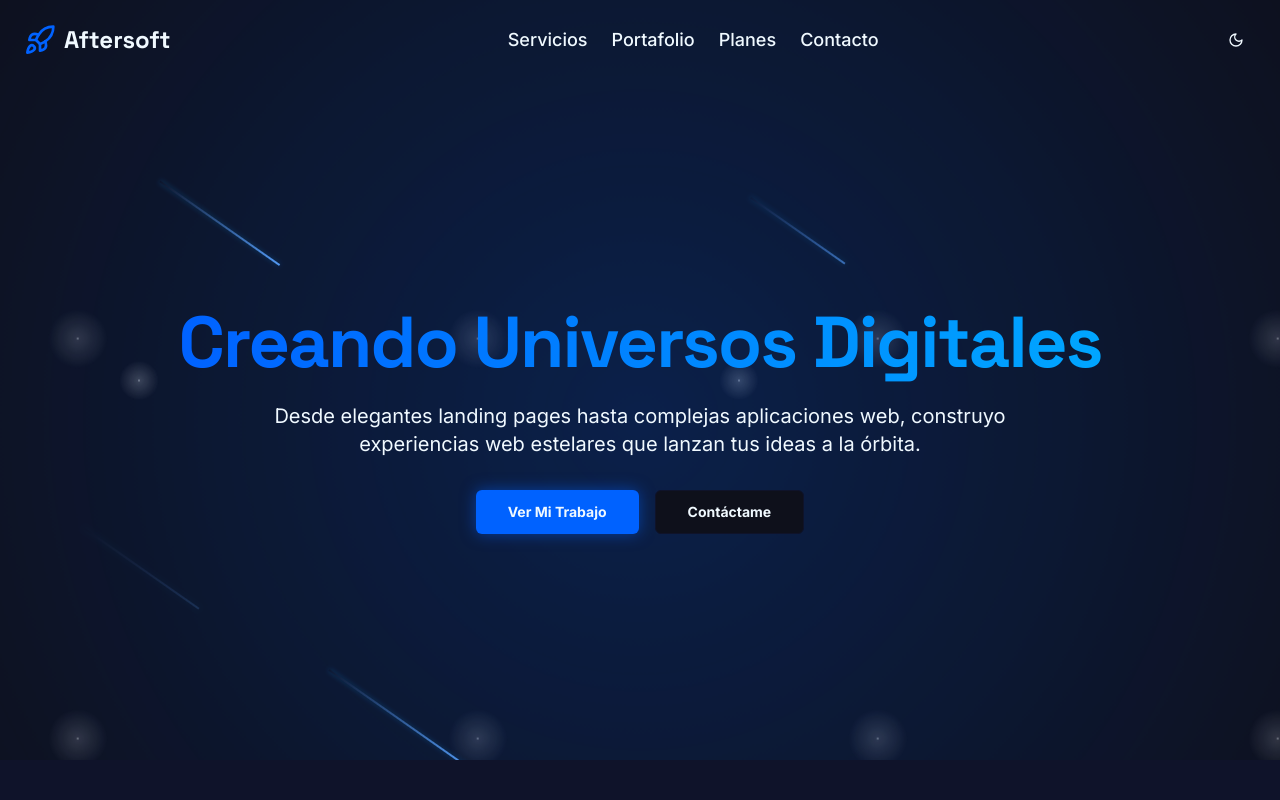
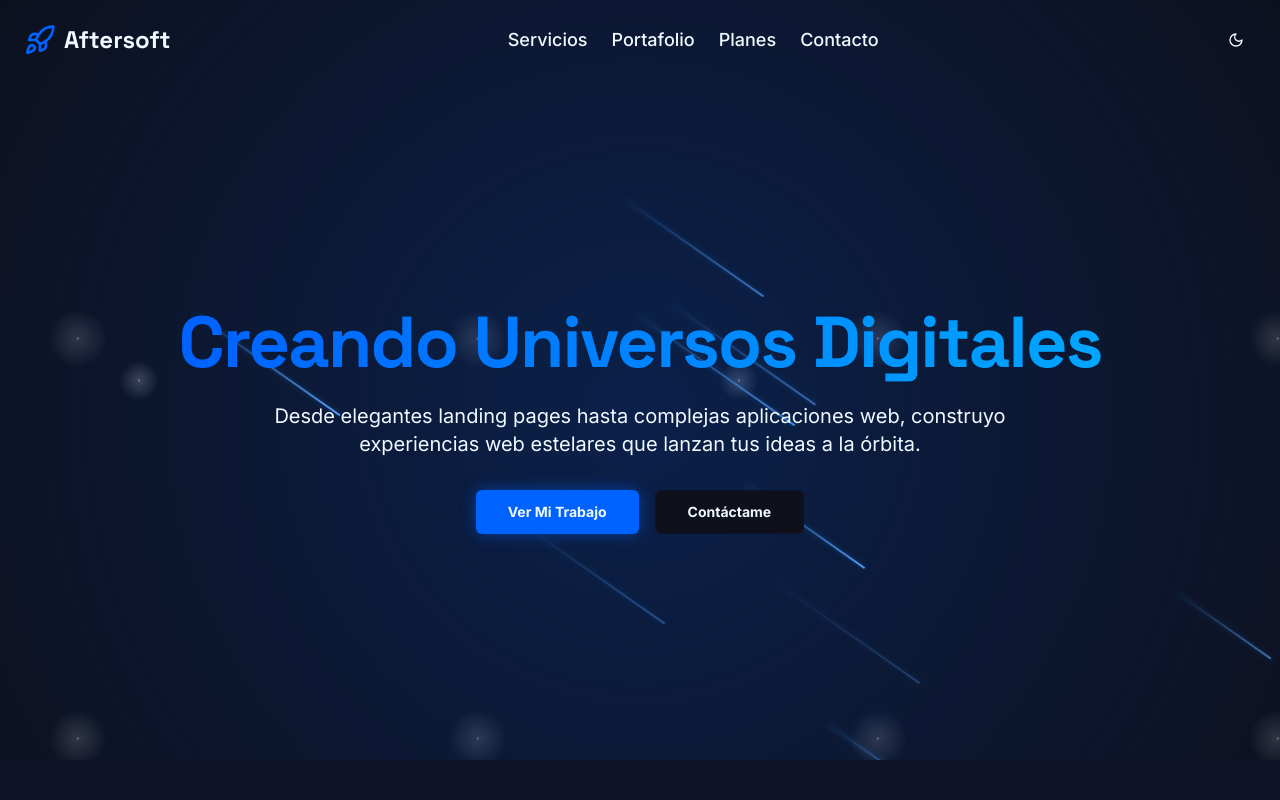
Before and after one commit to krat0z45/aftersoft, a Next.js app: page / in a window 1280 px wide. Shown: the top 800 px of the page. Built offline with nearby package versions, Linux system fonts and the light colour scheme.

Commit message:
Actualización: desplazamiento hiden ancho 4

```diff
--- a/src/components/effects/meteors.tsx
+++ b/src/components/effects/meteors.tsx
@@ -25,8 +25,8 @@ export default function Meteors() {
       const meteorCount = isMobile ? 5 : 15;
       const newMeteors = Array.from({ length: meteorCount }).map((_, i) => ({
         id: i,
-        x: `${Math.floor(Math.random() * 200 - 100)}vw`,
-        y: `${Math.floor(Math.random() * 200 - 100)}vh`,
+        x: `${Math.random() * 100}vw`, // Solo dentro del ancho de la pantalla
+        y: `${Math.random() * 100}vh`, // Posición vertical aleatoria
         size: Math.random() * 0.7 + 0.6,
         duration: Math.random() * 2 + 1,
         delay: Math.random() * 3
@@ -50,7 +50,7 @@ export default function Meteors() {
   }, [isMobile]);
 
   return (
-    <div className="fixed top-0 left-0 w-screen h-full pointer-events-none z-[-1] overflow-hidden">
+    <div className="fixed top-0 left-0 w-screen h-screen pointer-events-none z-[-1] overflow-hidden">
 
         {/* Stars */}
         <div
@@ -80,6 +80,9 @@ export default function Meteors() {
                 animationDelay: `${meteor.delay}s`,
                 animationDuration: `${meteor.duration}s`,
                 boxShadow: '0 0 5px rgba(0, 168, 255, 0.3)',
+                // Limitar movimiento horizontal
+                maxWidth: '100vw',
+                right: 'auto', // Evitar que se extienda más allá del borde derecho
             }}
             />
         ))}
```
